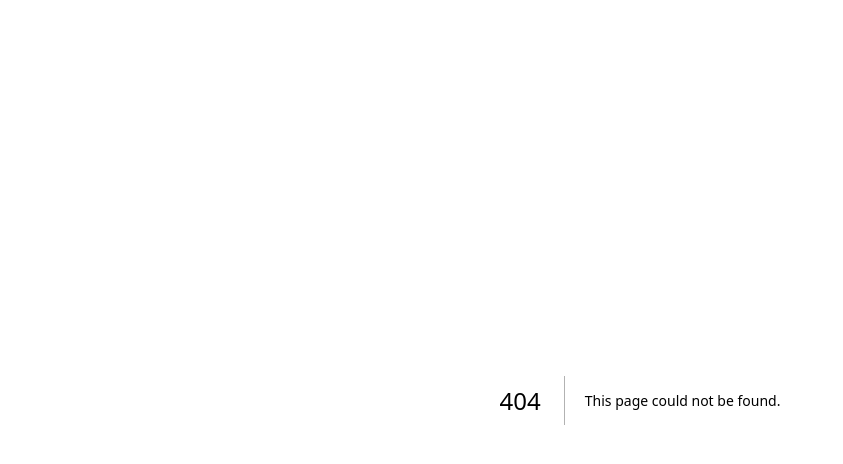
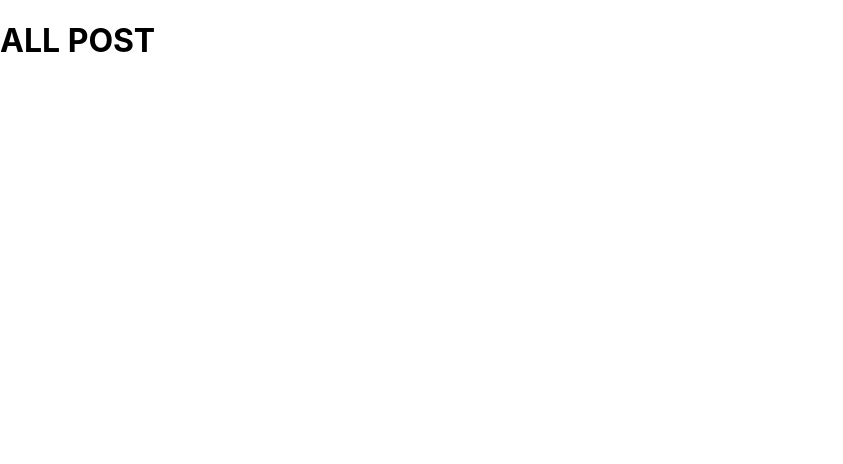
Before and after one commit to amelmnd/livmeds-test, a Next.js app: page /posts in a window 1280 px wide. Before the commit this address had no page. Shown: the top 464 px of the page, without its empty margins (0-843 px from the left). Built offline with nearby package versions, Linux system fonts and the light colour scheme.

Commit message:
add conditionnal page

```diff
--- a/pages/_app.js
+++ b/pages/_app.js
@@ -1,8 +1,11 @@
-import '../styles/globals.css'
+import '../styles/globals.css';
 import { SessionProvider } from 'next-auth/react';
 
-function MyApp({ Component, pageProps }) {
-  return <Component {...pageProps} />
+function MyApp({ Component, pageProps: { session, ...pageProps } }) {
+  return (
+    <SessionProvider session={session}>
+      <Component {...pageProps} />
+    </SessionProvider>
+  );
 }
-
-export default MyApp
+export default MyApp;
--- /dev/null
+++ b/pages/posts.js
@@ -0,0 +1,9 @@
+import React from 'react';
+
+export default function posts() {
+  return (
+    <div>
+      <h1>ALL POST</h1>
+    </div>
+  );
+}
```
Also changed, not shown: pages/index.js (+15 -6 lines).
